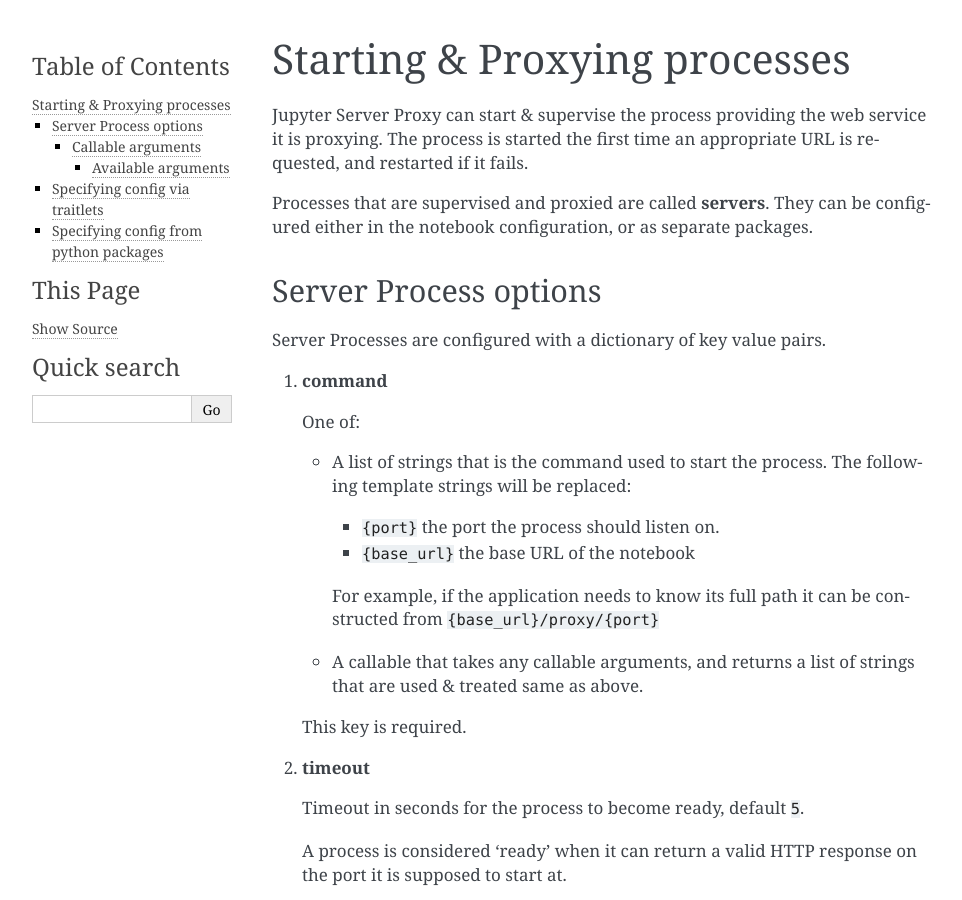
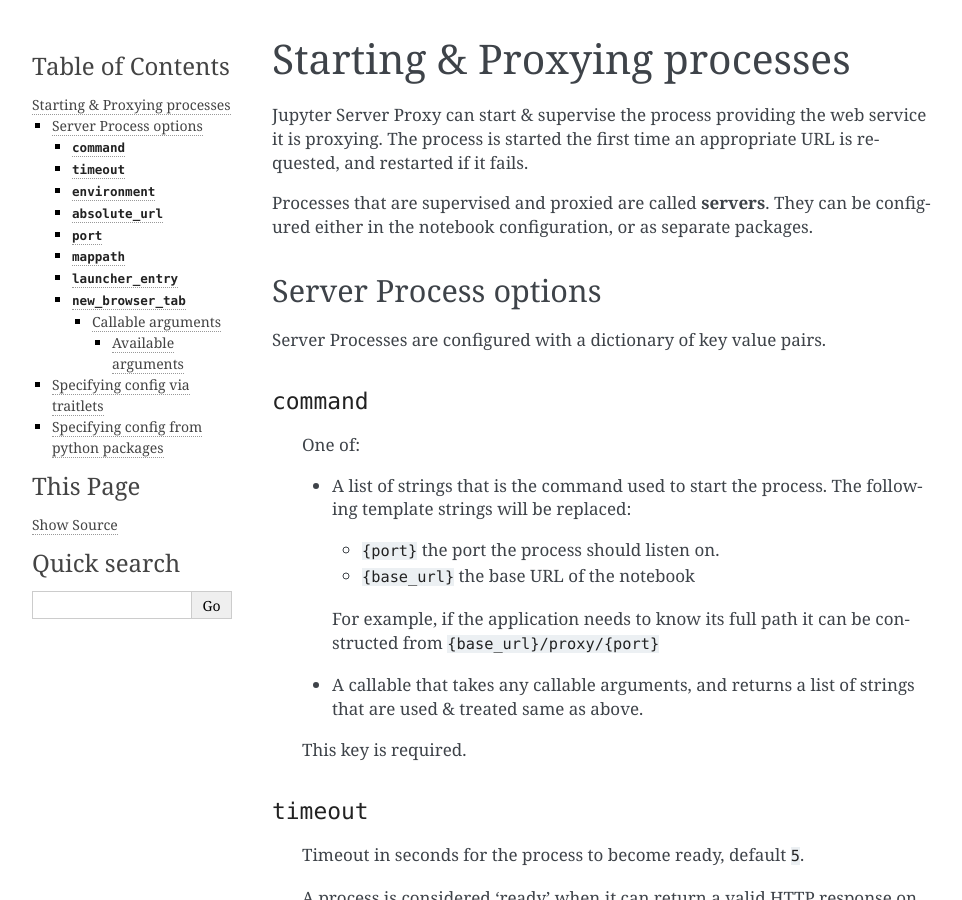
Before and after one commit to jupyterhub/jupyter-server-proxy, a Sphinx documentation site: the page built from docs/server-process.rst, in a window 1280 px wide and 900 px high. Shown: the whole window, without its empty margins (148-1110 px from the left). Built offline with Sphinx 7.4.7, drawn with Linux system fonts in a browser that asks for light colours.

Commit message:
Replace server-process list with linkable headings
The current arguments are documented as a list which means it's not possible to link to an anchor within the page

```diff
--- a/docs/server-process.rst
+++ b/docs/server-process.rst
@@ -18,7 +18,8 @@
 Server Processes are configured with a dictionary of key value
 pairs.
 
-#. **command**
+``command``
+^^^^^^^^^^^
 
    One of:
 
@@ -37,14 +38,16 @@
 
    This key is required.
 
-#. **timeout**
+``timeout``
+^^^^^^^^^^^
 
    Timeout in seconds for the process to become ready, default ``5``.
 
    A process is considered 'ready' when it can return a valid HTTP response on the
    port it is supposed to start at.
 
-#. **environment**
+``environment``
+^^^^^^^^^^^^^^^
 
    One of:
 
@@ -56,7 +59,8 @@
    * A callable that takes any :ref:`callable arguments <server-process/callable-argument>`,
      and returns a dictionary of strings that are used & treated same as above.
 
-#. **absolute_url**
+``absolute_url``
+^^^^^^^^^^^^^^^^
 
    *True* if the URL as seen by the proxied application should be the full URL
    sent by the user. *False* if the URL as seen by the proxied application should
@@ -84,20 +88,23 @@
    Defaults to *False*.
 
 
-#. **port**
+``port``
+^^^^^^^^
 
      Set the port that the service will listen on. The default is to
      automatically select an unused port.
 
 
-#. **mappath**
+``mappath``
+^^^^^^^^^^^
 
      Map request paths to proxied paths.
      Either a dictionary of request paths to proxied paths,
      or a callable that takes parameter ``path`` and returns the proxied path.
 
 
-#. **launcher_entry**
+``launcher_entry``
+^^^^^^^^^^^^^^^^^^
 
    A dictionary with options on if / how an entry in the classic Jupyter Notebook
    'New' dropdown or the JupyterLab launcher should be added. It can contain
@@ -115,7 +122,8 @@
       Title to be used for the launcher entry. Defaults to the name of the server if missing.
 
 
-#. **new_browser_tab**
+``new_browser_tab``
+^^^^^^^^^^^^^^^^^^^
 
    *JupyterLab only* - *True* if the proxied server URL should be opened in a new browser tab.
    *False* (default) if the proxied server URL should be opened in a new JupyterLab tab.
```
